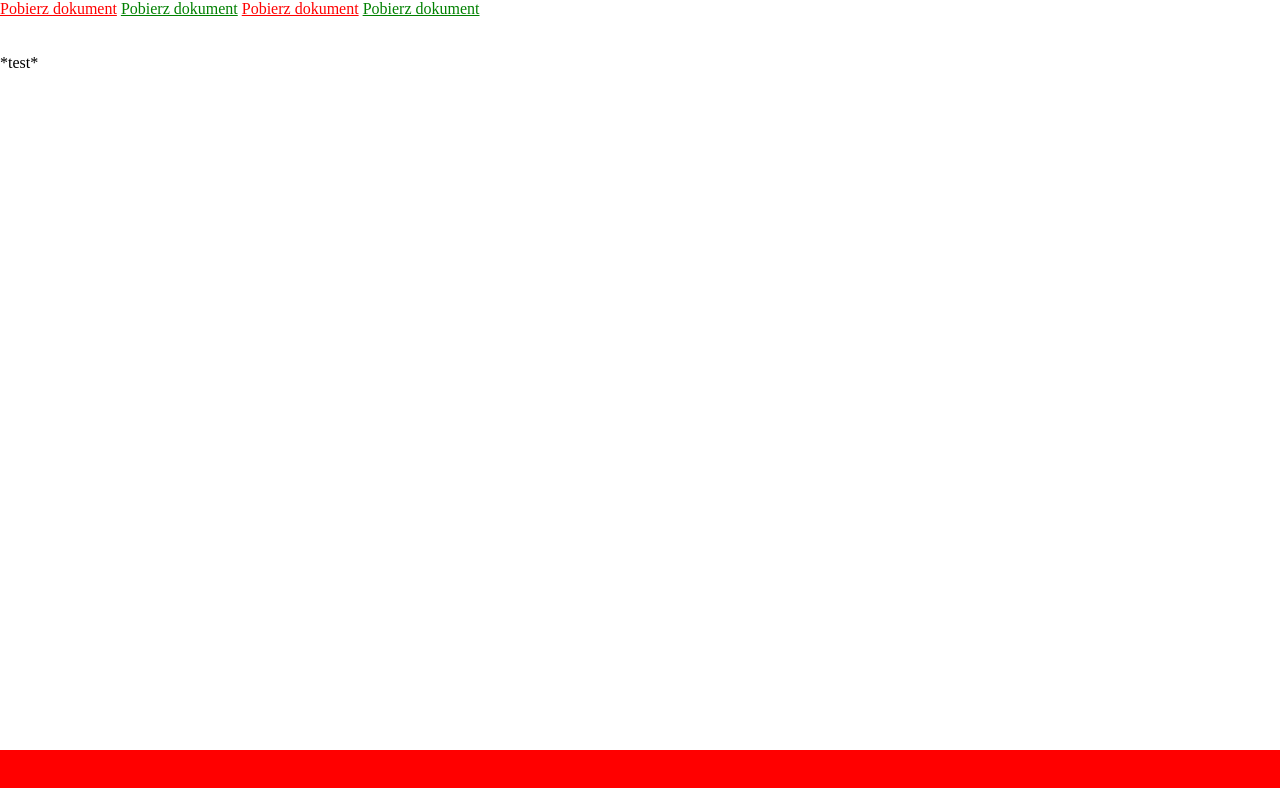
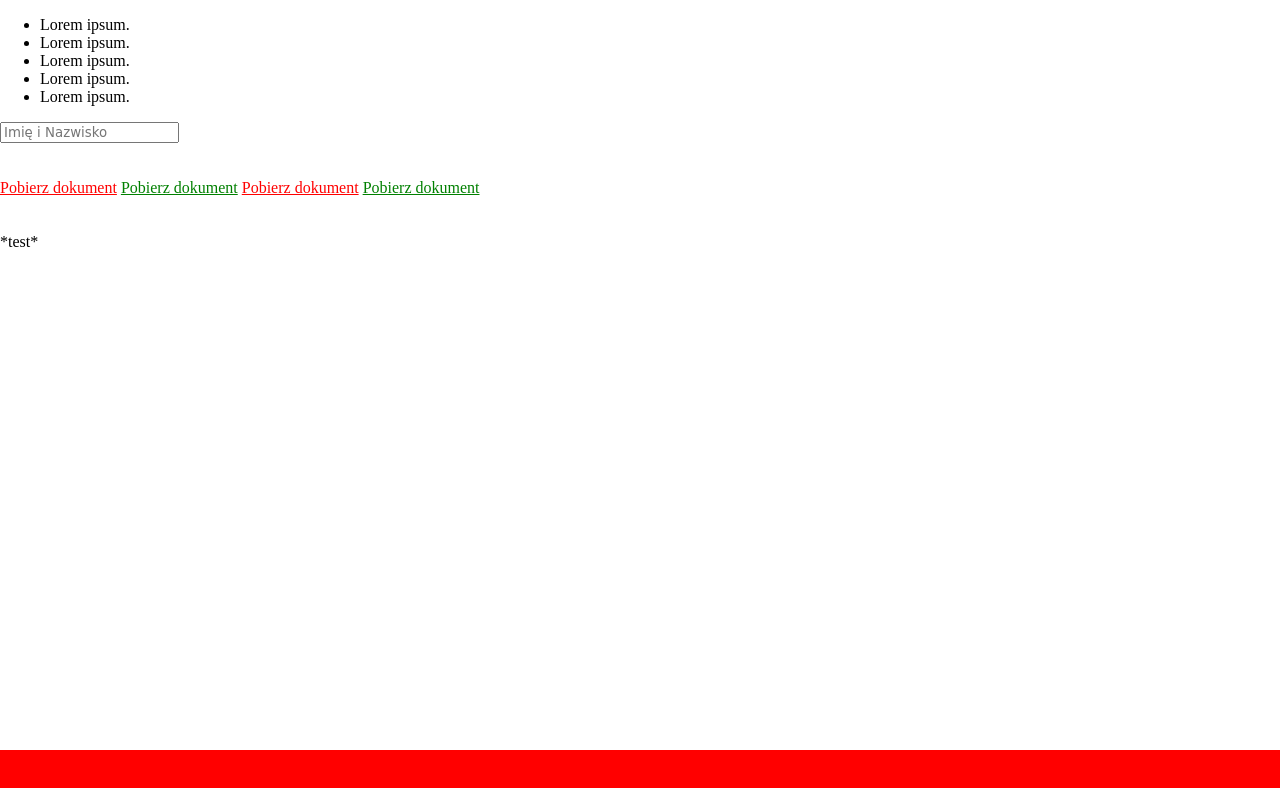
Before and after one commit to strzala92/strzala92.github.io, a plain HTML site: page zadania-z-css/index.html in a window 1280 px wide. Drawn offline with Linux system fonts and the light colour scheme.

Commit message:
new commit

```diff
--- a/zadania-z-css/css/style.css
+++ b/zadania-z-css/css/style.css
@@ -1,15 +1,26 @@
 body{
     margin: 0;
 }
+li:after{
+
+}
+
+/*zadanie 6*/
+input{
+    font-family: cursive;
+}
+/*Zadanie 7*/
 a[href$='docx']{
     color:red;
 }
 a[href$='doc']{
     color:green;
 }
+/*zadanie 8*/
 q:lang(en){
     quotes: "*" "*";
 }
+/*zadanie 9*/
 footer{
 
     width: 100%;
@@ -19,3 +30,6 @@ footer{
     z-index: 1;
     bottom: 0;
 }
+input{
+    font-family: cursive;
+}
--- a/zadania-z-css/index.html
+++ b/zadania-z-css/index.html
@@ -7,7 +7,18 @@
     <link rel="stylesheet" href="css/style.css">
 </head>
 <body>
+<!--  ZADANIE 5-->
+  <ul>
+      <li>Lorem ipsum.</li>
+      <li>Lorem ipsum.</li>
+      <li>Lorem ipsum.</li>
+      <li>Lorem ipsum.</li>
+      <li>Lorem ipsum.</li>
+  </ul>
 
+<!--   ZADANIE 6-->
+  <input type="text" placeholder="Imię i Nazwisko">
+   <br><br><br>
 <!--    ZADANIE 7-->
     <a href="1.docx">Pobierz dokument</a>
     <a href="2.doc">Pobierz dokument</a>
```
Also changed, not shown: zadania-domowe/zadanie-2/index.html (+14 -1 lines).
